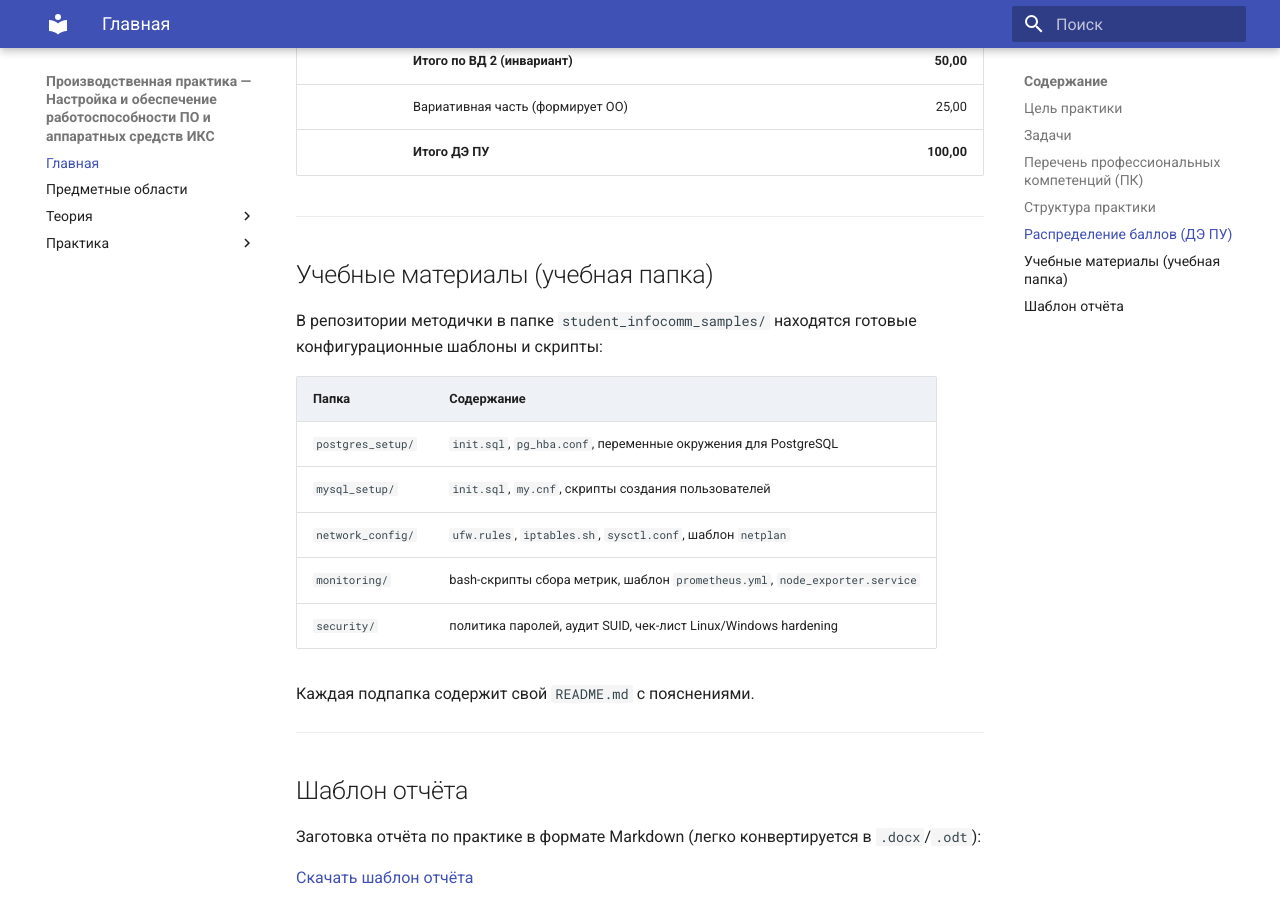
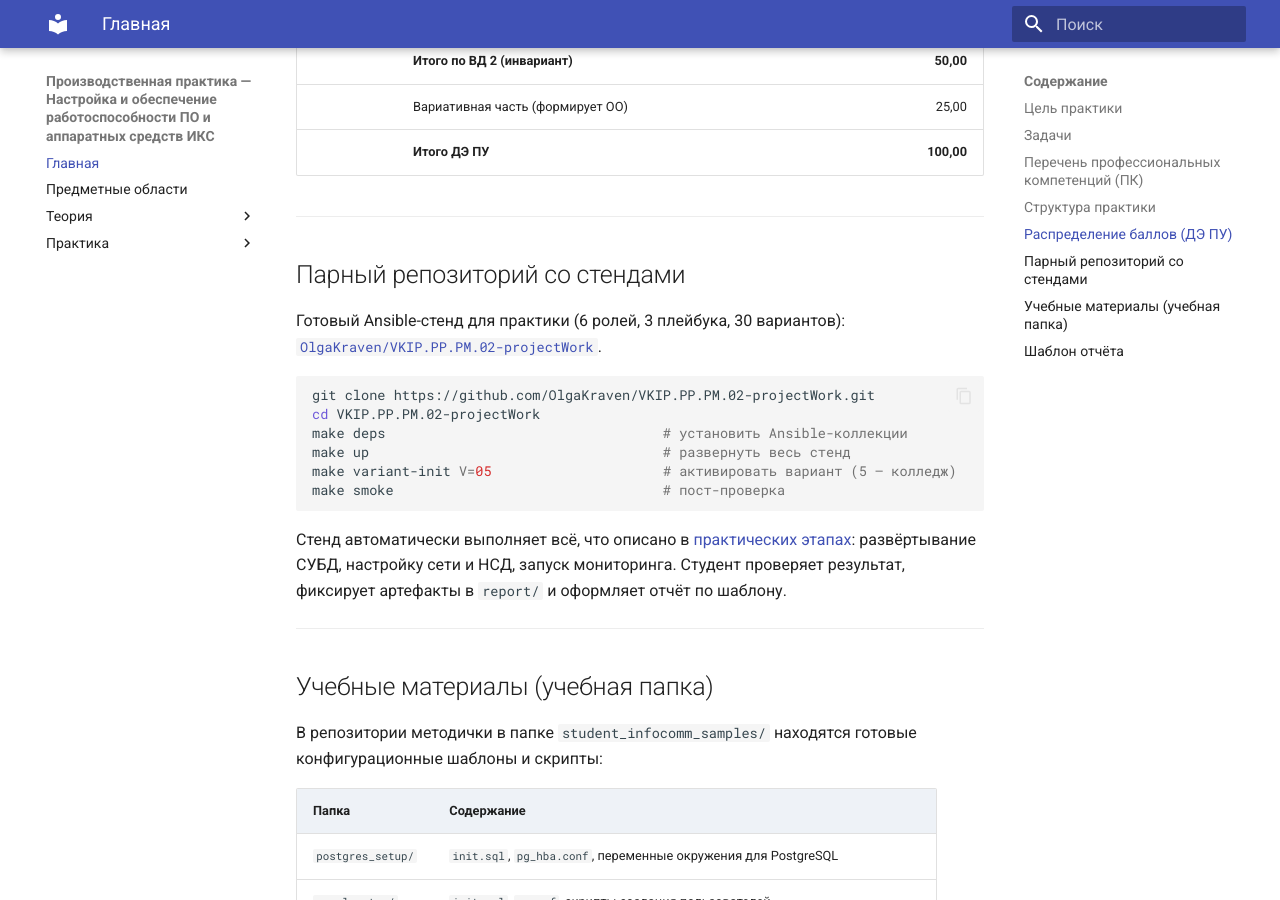
Before and after one commit to OlgaKraven/VKIP.PP.PM.02-method, an MkDocs documentation site: the page built from docs/index.md, in a window 1280 px wide and 900 px high, scrolled down 3809 px. Built offline with MkDocs 1.6.1 and Material for MkDocs 9.7.7, drawn with Linux system fonts in a browser that asks for light colours.

Commit message:
docs: добавить ссылку на парный репозиторий со стендами
Парный репозиторий с Ansible-стендом и 30 вариантами:
https://github.com/OlgaKraven/VKIP.PP.PM.02-projectWork

- README.md: раздел «Парный репозиторий со стендами» с быстрым стартом
- docs/index.md: тот же раздел в шапке документации (видно на gh-pages)
- .gitignore: убрать запись про стейджинг (слитой работы больше нет)

Made-with: Cursor

````diff
--- a/docs/index.md
+++ b/docs/index.md
@@ -97,6 +97,23 @@
 
 ---
 
+## Парный репозиторий со стендами
+
+Готовый Ansible-стенд для практики (6 ролей, 3 плейбука, 30 вариантов): [`OlgaKraven/VKIP.PP.PM.02-projectWork`](https://github.com/OlgaKraven/VKIP.PP.PM.02-projectWork).
+
+```bash
+git clone https://github.com/OlgaKraven/VKIP.PP.PM.02-projectWork.git
+cd VKIP.PP.PM.02-projectWork
+make deps                                  # установить Ansible-коллекции
+make up                                    # развернуть весь стенд
+make variant-init V=05                     # активировать вариант (5 — колледж)
+make smoke                                 # пост-проверка
+```
+
+Стенд автоматически выполняет всё, что описано в [практических этапах](practice/stage1.md): развёртывание СУБД, настройку сети и НСД, запуск мониторинга. Студент проверяет результат, фиксирует артефакты в `report/` и оформляет отчёт по шаблону.
+
+---
+
 ## Учебные материалы (учебная папка)
 
 В репозитории методички в папке `student_infocomm_samples/` находятся готовые конфигурационные шаблоны и скрипты:
````
Also changed, not shown: README.md (+15 -0 lines), 1 other file.
